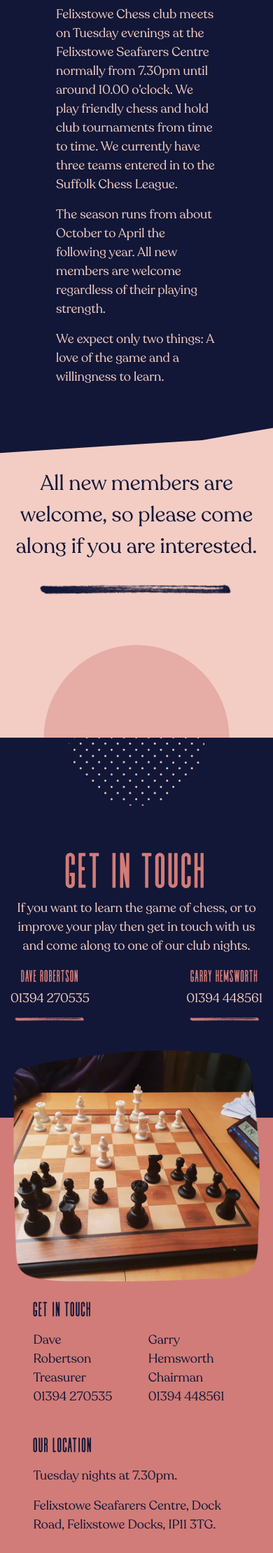
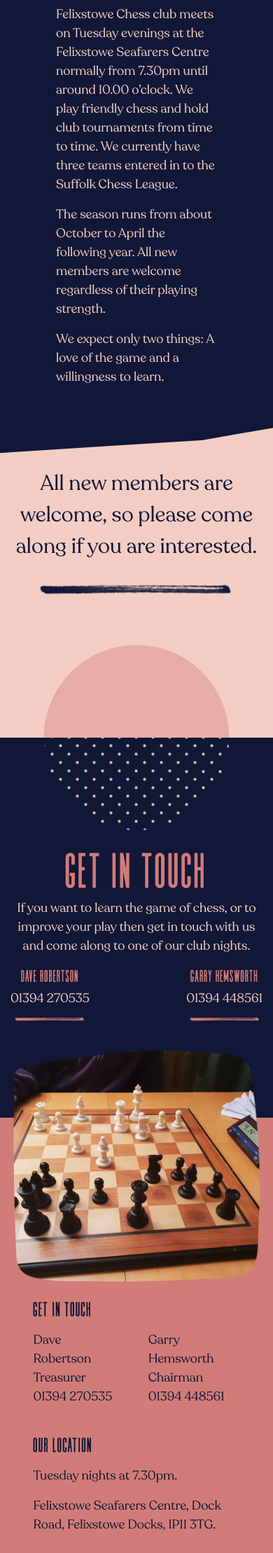
Before and after one commit to ifancyabroad/felixstowe-chess, a Jekyll site: the page built from index.html, in a window 390 px wide. Shown: the part 2171-4390 px from the top of the page at 70% size. Built offline with Jekyll 4.4.1, drawn with Linux system fonts in a browser that asks for light colours.

Commit message:
Fix image bugs

```diff
--- a/_includes/menu-modal.html
+++ b/_includes/menu-modal.html
@@ -1,6 +1,8 @@
 <div class="menu-modal">
   <div class="p-4 d-flex justify-content-between d-md-none">
-    <img class="d-md-none" src="{{ 'assets/images/Felixstowe Chess Club Logo-Blue.svg' | relative_url }}" alt="Felixstowe chess club" width="48">
+    <div class="d-md-none">
+      <img src="{{ 'assets/images/Felixstowe Chess Club Logo-Blue.svg' | relative_url }}" alt="Felixstowe chess club" width="48">
+    </div>
     <div class="close-menu sm">
       <img class="img-fluid" src="{{ 'assets/images/circle-dashed.png' | relative_url }}" alt="Close menu">
       <img class="close-icon" src="{{ 'assets/images/cross_icon.png' | relative_url }}" alt="Close menu" width="10">
--- a/_sass/get-in-touch.scss
+++ b/_sass/get-in-touch.scss
@@ -9,6 +9,8 @@
     top: 0%;
     left: 50%;
     transform: translate(-50%, -50%);
+    height: 265px;
+    width: 265px;
   }
 
   .divider {
```
